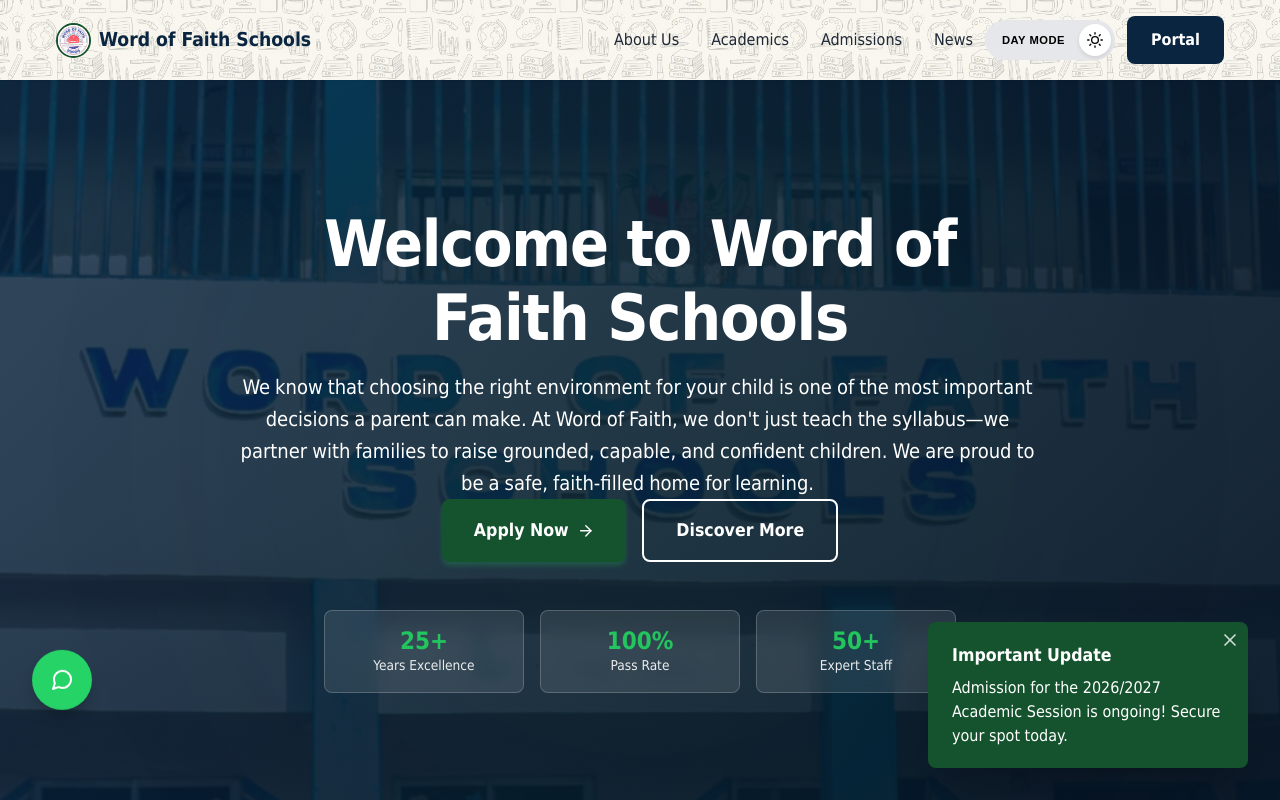
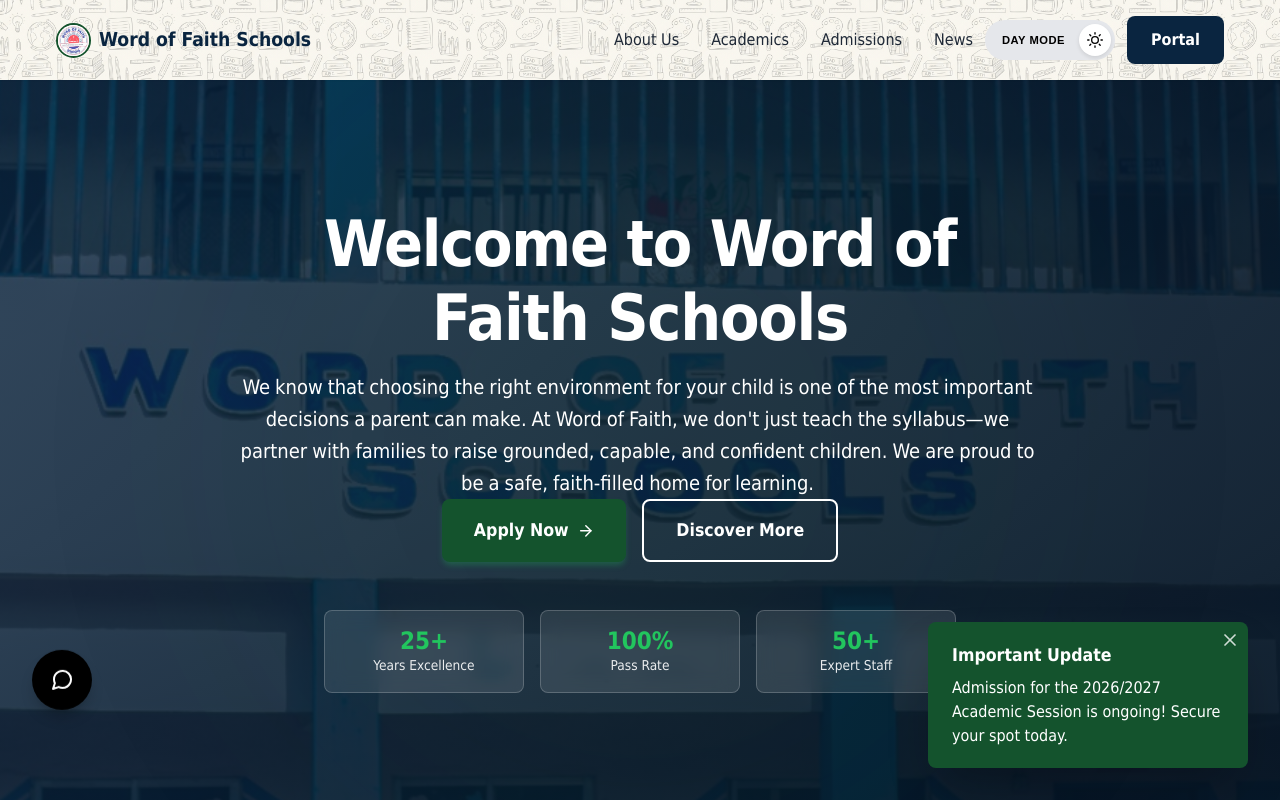
Before and after one commit to Constantine1-web/word-of-faith-portal, a Next.js app: page / in a window 1280 px wide. Shown: the top 800 px of the page. Built offline with nearby package versions, Linux system fonts and the light colour scheme.

Commit message:
Change AI chat button background to black

```diff
--- a/src/components/Faithbot.tsx
+++ b/src/components/Faithbot.tsx
@@ -270,7 +270,7 @@ export default function Faithbot() {
           top: btnPos ? `${btnPos.y}px` : "auto",
           left: btnPos ? `${btnPos.x}px` : "2rem",
           bottom: btnPos ? "auto" : "2rem",
-          background: isOpen ? "var(--bg-dark)" : "#25D366",
+          background: isOpen ? "var(--bg-dark)" : "#000000",
           color: "white",
           borderRadius: "50%",
           width: "clamp(45px, 12vw, 60px)",
```
